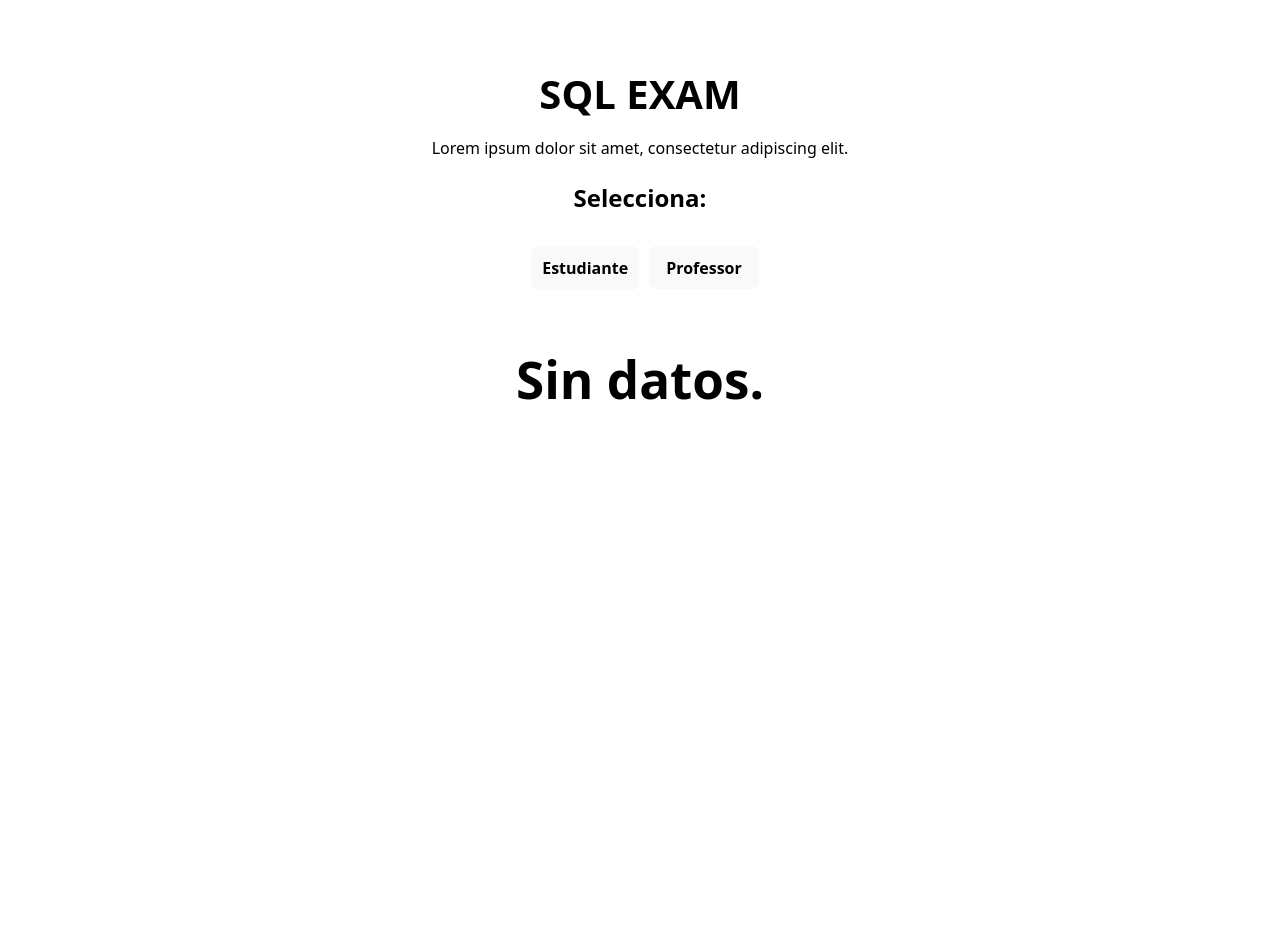
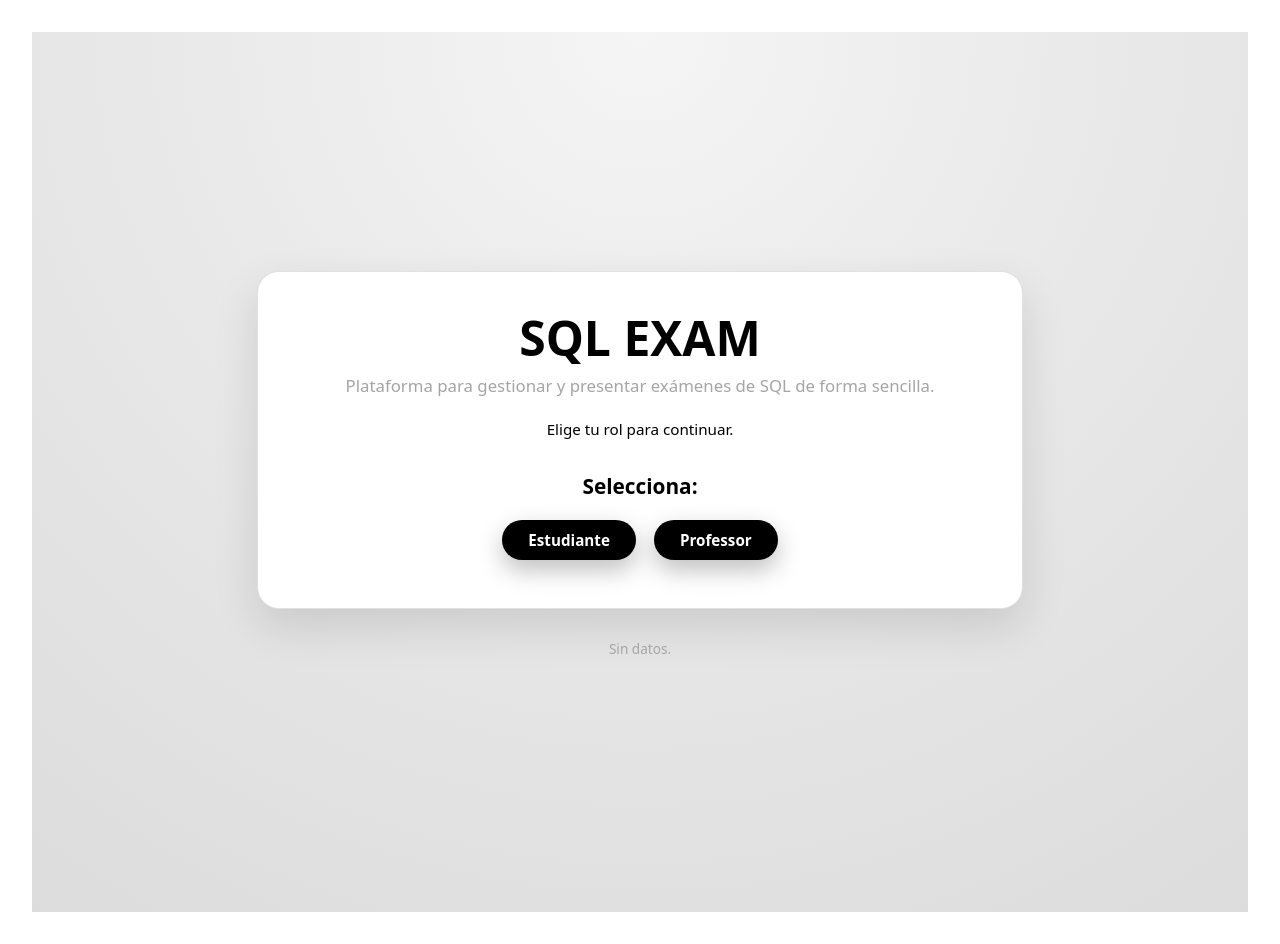
Before and after one commit to kicconsu/SQLExam, a React (Vite) app in the folder front/: page / in a window 1280 px wide. Before the commit the page ends 800 px from the top, so only its background shows below. Built offline with nearby package versions, Linux system fonts and the light colour scheme; no server answers.

Commit message:
estilo pag principal

```diff
--- a/front/src/CSS/App.css
+++ b/front/src/CSS/App.css
@@ -41,8 +41,120 @@
   color: #888;
 }
 
-.student-button{
+.role-button {
+  padding: 14px 32px;        /* tamaño consistente */
+  border-radius: 999px;
+  border: none;
+  background-color: var(--secondary);
+  color: var(--primary);
+  font-size: 1rem;
+  font-weight: 600;
+  cursor: pointer;
+  box-shadow: 0 10px 24px rgba(0, 0, 0, 0.25);
+  transition: transform 0.15s ease, box-shadow 0.15s ease;
+}
 
-  padding: 10px;
-  margin: 10px;
+/* Fondo general para la portada */
+.landing-wrapper {
+  min-height: 100vh;
+  padding: 40px 16px;
+  display: flex;
+  flex-direction: column;
+  justify-content: center;
+  align-items: center;
+  background: radial-gradient(circle at top, #f5f5f5 0, #eaeaea 40%, #dcdcdc 100%);
 }
+
+/* Tarjeta principal */
+.landing-card {
+  max-width: 700px;
+  width: 100%;
+  background: var(--primary);
+  color: var(--secondary);
+  border-radius: 22px;
+  border: 1px solid #e1e1e1;
+  box-shadow: 0 18px 45px rgba(0, 0, 0, 0.12);
+  padding: 40px 32px 48px;
+  text-align: center;
+  animation: fadeIn 0.6s ease;
+}
+
+/* Animación de entrada suave */
+@keyframes fadeIn {
+  from { opacity: 0; transform: translateY(10px); }
+  to   { opacity: 1; transform: translateY(0); }
+}
+
+/* Título dentro de la portada */
+.landing-card .main-title {
+  font-size: 3rem;
+  font-weight: 800;
+  margin: 0 0 8px;
+}
+
+/* Frase corta debajo del título */
+.main-tagline {
+  font-size: 1.05rem;
+  color: var(--tertiary);
+  margin: 0 0 20px;
+}
+
+/* Párrafo introductorio */
+.main-paragraph {
+  font-size: 0.95rem;
+  margin: 0 0 30px;
+}
+
+/* Sección de selección de rol */
+.role-section {
+  margin-top: 10px;
+}
+
+.role-title {
+  font-size: 1.3rem;
+  font-weight: 700;
+  margin-bottom: 18px;
+}
+
+/* Contenedor de botones */
+.role-buttons {
+  display: flex;
+  justify-content: center;
+  gap: 18px;
+  flex-wrap: wrap;
+}
+
+/* Botones principales */
+.role-button {
+  padding: 10px 26px;
+  border-radius: 999px;
+  border: none;
+  background-color: var(--secondary);
+  color: var(--primary);
+  font-size: 0.95rem;
+  font-weight: 600;
+  cursor: pointer;
+  box-shadow: 0 10px 24px rgba(0, 0, 0, 0.25);
+  transition: transform 0.15s ease,
+              box-shadow 0.15s ease,
+              background-color 0.15s ease,
+              color 0.15s ease;
+}
+
+/* Hover y active */
+.role-button:hover {
+  transform: translateY(-2px);
+  box-shadow: 0 14px 30px rgba(0, 0, 0, 0.35);
+}
+
+.role-button:active {
+  transform: translateY(1px);
+  box-shadow: 0 8px 18px rgba(0, 0, 0, 0.25);
+}
+
+/* Footer (tu componente GetBack) */
+.landing-footer {
+  margin-top: 16px;
+  font-size: 0.85rem;
+  color: var(--tertiary);
+}
--- a/front/src/pages/App.jsx
+++ b/front/src/pages/App.jsx
@@ -5,29 +5,33 @@ import ButtonRedirect from '../components/buttonredirect.jsx'
 export default function App() {
 
   return (
-    <>
-    <head>
-      <title>SQL EXAM</title>
-    </head>
-    <body>
-      <h1 class="main-title">
+    <div className='landing-wrapper'>
+    <div className='landing-card'>
+      <h1 className="main-title">
         SQL EXAM
       </h1>
-      <p class="main-paragraph">
-        Lorem ipsum dolor sit amet, consectetur adipiscing elit.
+
+      <p className="main-tagline">
+        Plataforma para gestionar y presentar exámenes de SQL de forma sencilla.
       </p>
+      <p className="main-paragraph">
+          Elige tu rol para continuar.
+        </p>
 
-      <h2>
-        Selecciona:
+      <div className='role-saction'>
+      <h2 className='role-title'>Selecciona:
       </h2>
 
-      <ButtonRedirect to="/studentlogin" label="Estudiante" className='student-button'/>
+      <div className='role-buttons'>
+      <ButtonRedirect to="/studentlogin" label="Estudiante" className='role-button'/>
 
-      <ButtonRedirect to = "/professorlogin" label ="Professor" className = 'professor-button'/>
-        <h1>
-        <GetBack />
-        </h1>
-    </body>
-    </>
+      <ButtonRedirect to = "/professorlogin" label ="Professor" className = 'role-button'/>
+      </div>
+      </div>
+    </div>
+    <div className='landing-footer'>
+      <GetBack />
+    </div>
+    </div>
   )
 }
```
Also changed, not shown: 1 other file (tests, documents, lock files or other folders).
